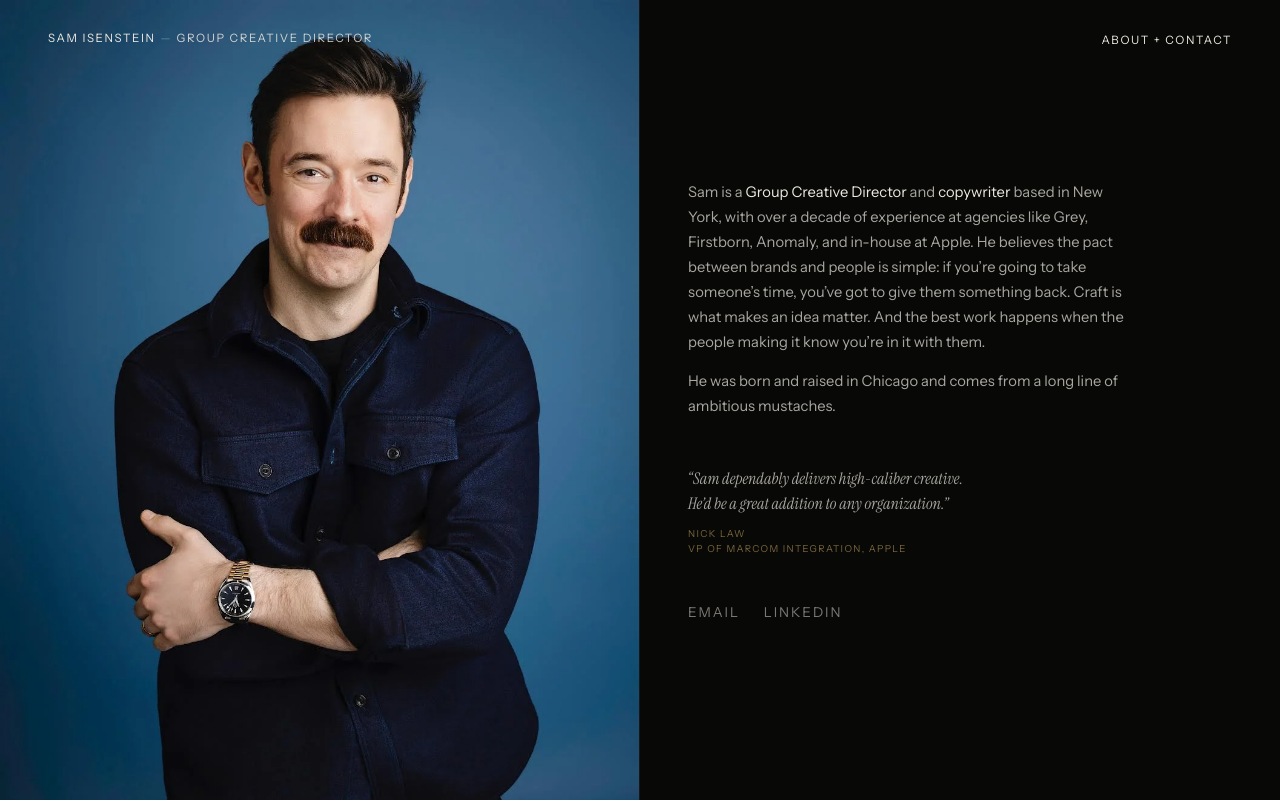
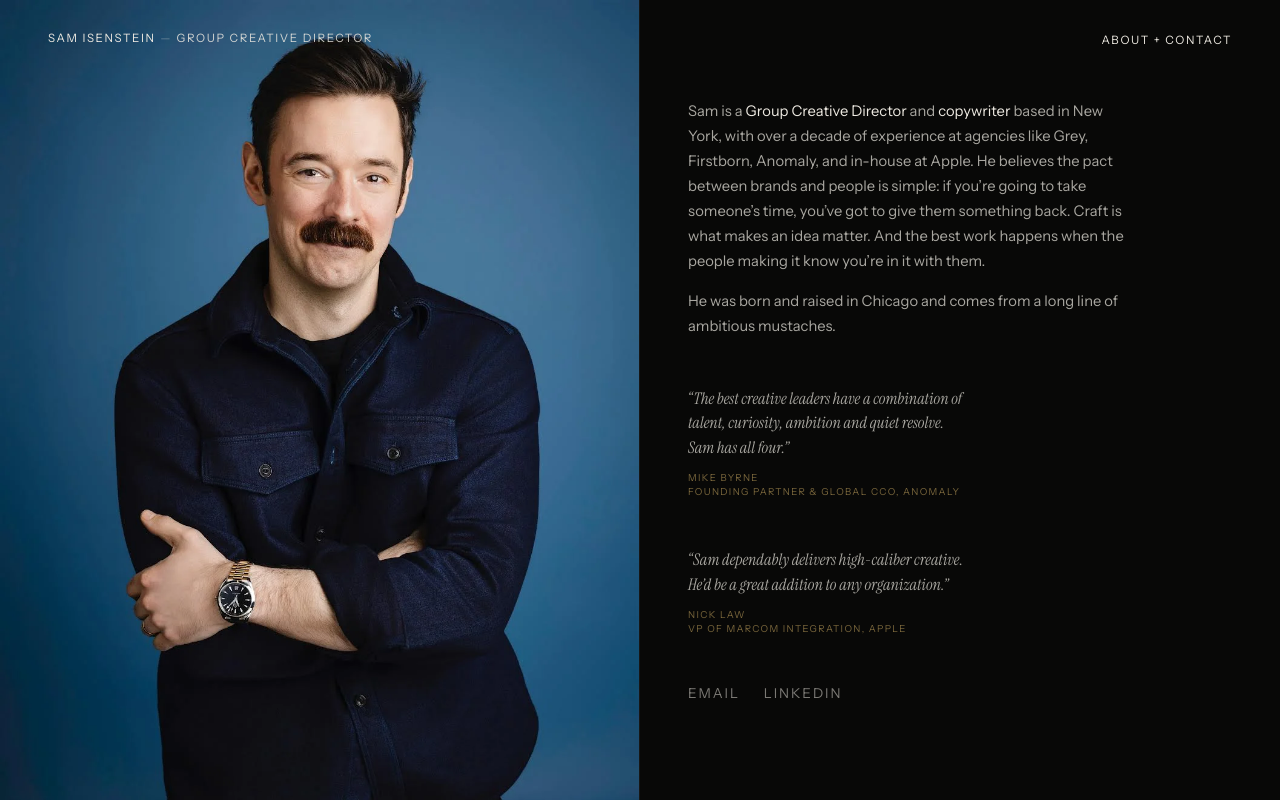
Before and after one commit to s4mnet/sam-site, a plain HTML site: page about/index.html in a window 1280 px wide. Drawn offline with Linux system fonts and the light colour scheme.

Commit message:
Add Mike Byrne testimonial to about page
Co-Authored-By: Claude Opus 4.7 <noreply@anthropic.com>

```diff
--- a/about/index.html
+++ b/about/index.html
@@ -33,6 +33,10 @@
       <div class="about-bio">
         <p>Sam is a <strong>Group Creative Director</strong> and <strong>copywriter</strong> based in New York, with over a decade of experience at agencies like Grey, Firstborn, Anomaly, and in-house at Apple. He believes the pact between brands and people is simple: if you’re going to take someone’s time, you’ve got to give them something back. Craft is what makes an idea matter. And the best work happens when the people making it know you’re in it with them.</p>
         <p>He was born and raised in Chicago and comes from a long line of ambitious mustaches.</p>
+      </div>
+      <div class="about-quote">
+        “The best creative leaders have a combination of talent, curiosity, ambition and quiet resolve.<br>Sam has all four.”
+        <span class="about-quote-attr">Mike Byrne<br>Founding Partner &amp; Global CCO, Anomaly</span>
       </div>
       <div class="about-quote">
         “Sam dependably delivers high-caliber creative.<br>He’d be a great addition to any organization.”
```
